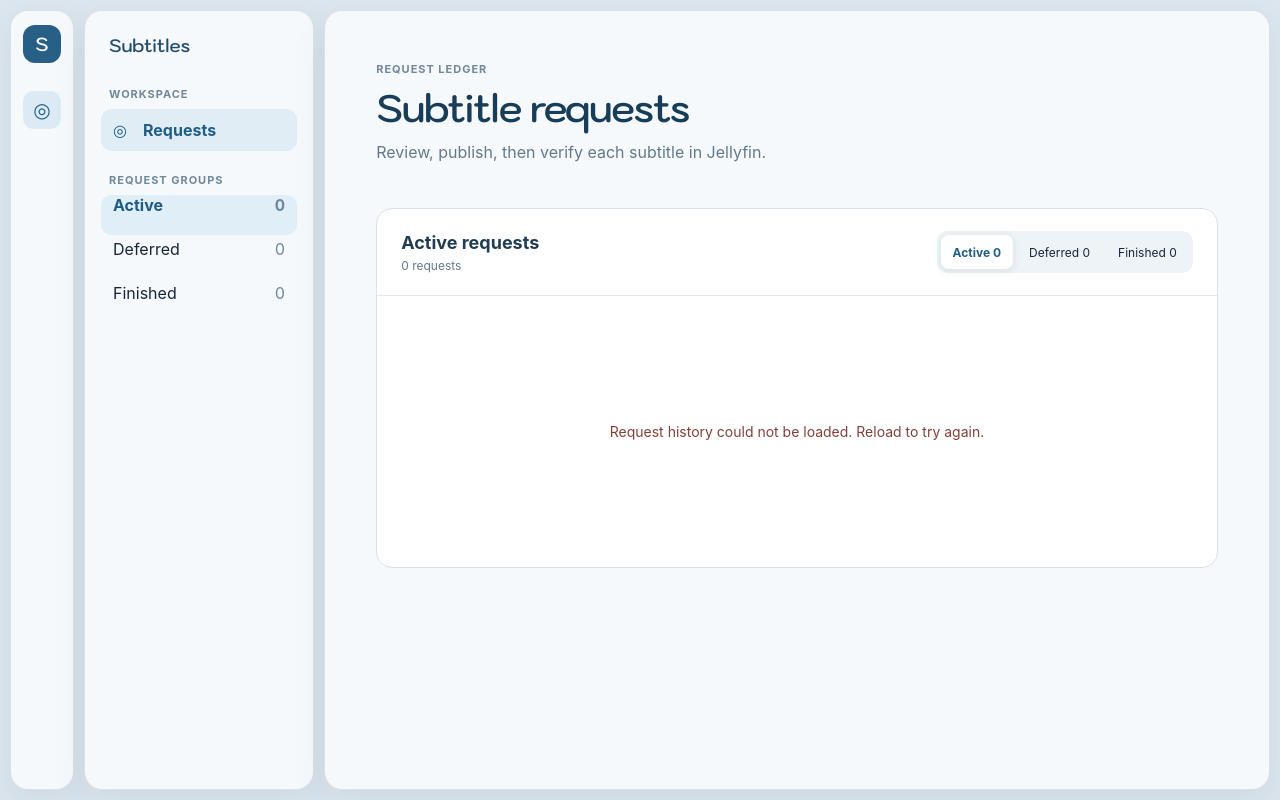
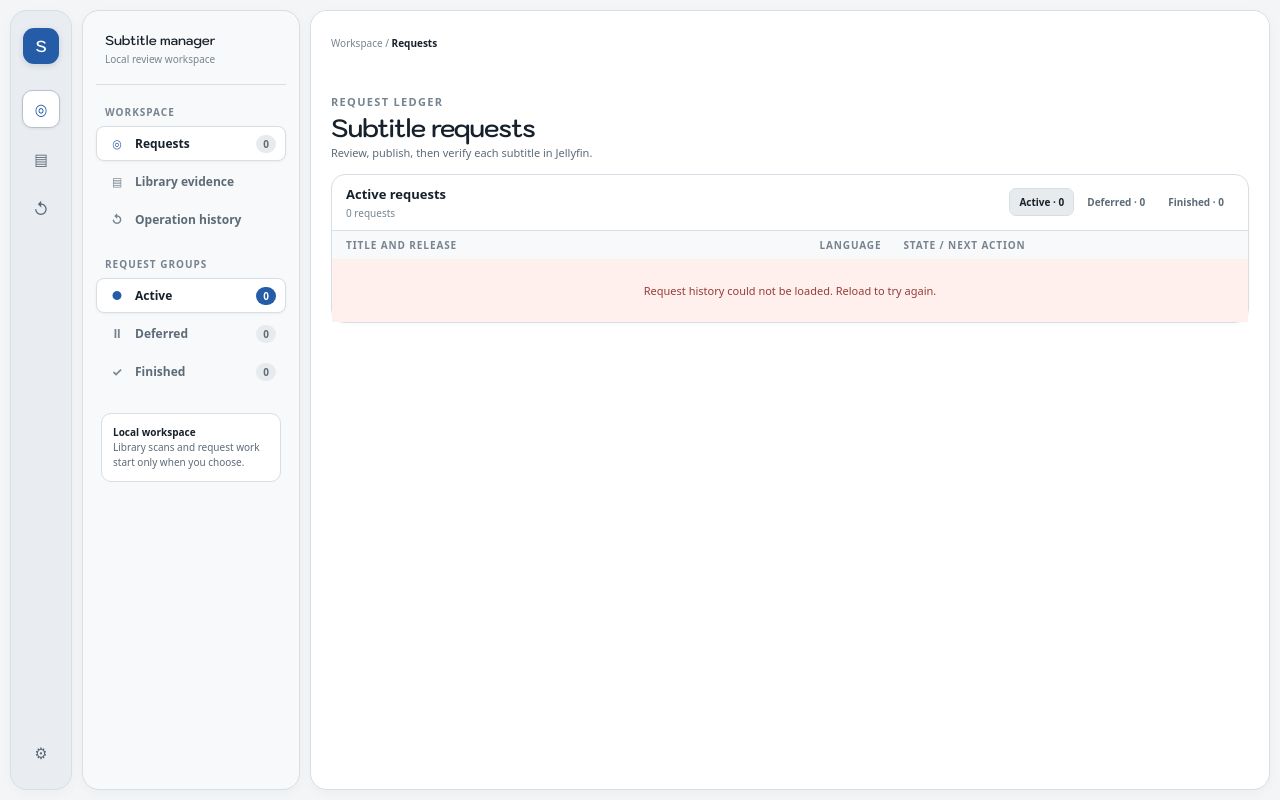
Before and after one commit to AgkTF/jellyfin-subtitle-manager, a React app: page / in a window 1280 px wide. Built offline with nearby package versions, Linux system fonts and the light colour scheme; no server answers.

Commit message:
fix(ui): align workspace with approved design

```diff
--- a/src/client/main.tsx
+++ b/src/client/main.tsx
@@ -10,10 +10,16 @@ interface RequestLists {
   deferred: unknown[];
 }
 
+const groups = ["active", "deferred", "finished"] as const;
 const groupLabels: Record<RequestGroup, string> = {
   active: "Active",
   deferred: "Deferred",
   finished: "Finished",
+};
+const groupIcons: Record<RequestGroup, string> = {
+  active: "●",
+  deferred: "Ⅱ",
+  finished: "✓",
 };
 
 function isRequestLists(value: unknown): value is RequestLists {
@@ -62,58 +68,93 @@ function RequestWorkspace() {
   };
   const selectedLabel = groupLabels[selectedGroup];
 
-  const groupButton = (group: RequestGroup, className: string) => (
+  return (
+    <div className="workspace-canvas">
+      <section aria-label="Subtitle review workspace" className="workspace-shell">
+        <aside aria-label="Workspace rail" className="icon-rail">
+          <div aria-label="Subtitle manager" className="brand-mark">
+            S
+          </div>
+          <div aria-hidden="true" className="rail-button is-active" title="Requests">
+            ◎
+          </div>
+          <div aria-hidden="true" className="rail-button rail-library" title="Library evidence">
+            ▤
+          </div>
+          <div aria-hidden="true" className="rail-button rail-history" title="Operation history">
+            ↺
+          </div>
+          <div aria-hidden="true" className="rail-button rail-settings" title="Settings">
+            ⚙
+          </div>
+        </aside>
+
+        <aside aria-label="Request navigation" className="workspace-navigation">
+          <header className="product-name">
+            <strong>Subtitle manager</strong>
+            <span>Local review workspace</span>
+          </header>
+
+          <span className="navigation-label">Workspace</span>
+          <nav aria-label="Workspace">
+            <div aria-current="page" className="navigation-item is-active">
+              <span className="navigation-icon" aria-hidden="true">◎</span>
+              <span>Requests</span>
+              <span className="navigation-count">{counts.active}</span>
+            </div>
+            <div className="navigation-item is-unavailable">
+              <span className="navigation-icon" aria-hidden="true">▤</span>
+              <span>Library evidence</span>
+            </div>
+            <div className="navigation-item is-unavailable">
+              <span className="navigation-icon" aria-hidden="true">↺</span>
+              <span>Operation history</span>
+            </div>
+          </nav>
+
+          <span className="navigation-label">Request groups</span>
+          <nav aria-label="Requests" className="request-groups">
+            {groups.map((group) => (
               <button
                 aria-label={`${groupLabels[group]} ${counts[group]}`}
                 aria-pressed={selectedGroup === group}
-      className={`${className} ${selectedGroup === group ? "is-selected" : ""}`}
+                className={`group-button ${selectedGroup === group ? "is-active" : ""}`}
                 key={group}
                 onClick={() => setSelectedGroup(group)}
                 type="button"
               >
+                <span className="navigation-icon" aria-hidden="true">{groupIcons[group]}</span>
                 <span>{groupLabels[group]}</span>
-      <span className="count">{counts[group]}</span>
+                <span className="navigation-count">{counts[group]}</span>
               </button>
-  );
+            ))}
+          </nav>
 
-  return (
-    <div className="workspace-shell">
-      <aside aria-label="Workspace rail" className="icon-rail">
-        <div aria-label="Subtitle manager" className="brand-mark">
-          S
-        </div>
-        <div aria-hidden="true" className="rail-marker">
-          ◎
+          <div className="sidebar-note">
+            <strong>Local workspace</strong>
+            <br />
+            Library scans and request work start only when you choose.
           </div>
         </aside>
 
-      <aside className="workspace-navigation">
-        <div className="brand-name">Subtitles</div>
-        <p className="navigation-label">Workspace</p>
-        <div className="primary-location" aria-current="page">
-          <span aria-hidden="true">◎</span>
-          <span>Requests</span>
+        <main className="request-ledger">
+          <header className="topbar">
+            <div className="breadcrumb" aria-label="Breadcrumb">
+              Workspace <span aria-hidden="true">/</span> <strong>Requests</strong>
             </div>
+          </header>
 
-        <p className="navigation-label">Request groups</p>
-        <nav aria-label="Requests" className="request-groups">
-          {(["active", "deferred", "finished"] as const).map((group) =>
-            groupButton(group, "group-button"),
-          )}
-        </nav>
-      </aside>
-
-      <main className="request-ledger">
+          <div className="ledger-content">
             <header className="ledger-heading">
               <div>
-            <p className="eyebrow">Request ledger</p>
+                <span className="eyebrow">Request ledger</span>
                 <h1>Subtitle requests</h1>
                 <p>Review, publish, then verify each subtitle in Jellyfin.</p>
               </div>
             </header>
 
             <section aria-labelledby="request-group-heading" className="request-panel">
-          <div className="panel-heading">
+              <header className="panel-heading">
                 <div>
                   <h2 id="request-group-heading">{selectedLabel} requests</h2>
                   <p>
@@ -121,37 +162,40 @@ function RequestWorkspace() {
                   </p>
                 </div>
                 <div aria-label="Request groups" className="queue-tabs" role="tablist">
-              {(["active", "deferred", "finished"] as const).map((group) => (
+                  {groups.map((group) => (
                     <button
                       aria-selected={selectedGroup === group}
-                  className={selectedGroup === group ? "is-selected" : ""}
+                      className={selectedGroup === group ? "is-active" : ""}
                       key={group}
                       onClick={() => setSelectedGroup(group)}
                       role="tab"
                       type="button"
                     >
-                  {groupLabels[group]} {counts[group]}
+                      {groupLabels[group]} · {counts[group]}
                     </button>
                   ))}
                 </div>
+              </header>
+
+              <div aria-label={`${selectedLabel} subtitle requests`} role="table">
+                <div className="request-table-heading" role="row">
+                  <span role="columnheader">Title and release</span>
+                  <span role="columnheader">Language</span>
+                  <span role="columnheader">State / next action</span>
+                  <span aria-hidden="true" />
                 </div>
-
                 {loadFailed ? (
                   <div className="load-error" role="alert">
                     Request history could not be loaded. Reload to try again.
                   </div>
                 ) : (
-            <div
-              aria-label={`${selectedLabel} subtitle requests`}
-              className="empty-request-group"
-              role="region"
-            >
-              <span aria-hidden="true">—</span>
-              <p>Nothing in this request group.</p>
+                  <div className="empty-request-group">Nothing in this request group.</div>
+                )}
               </div>
-          )}
             </section>
+          </div>
         </main>
+      </section>
     </div>
   );
 }
--- a/src/client/styles.css
+++ b/src/client/styles.css
@@ -1,21 +1,36 @@
 @font-face {
-  font-family: "Kodchasan";
+  font-family: "Kodchasan Local";
   font-style: normal;
   font-weight: 500;
+  font-display: swap;
   src: url("./assets/kodchasan/Kodchasan-Medium.ttf") format("truetype");
 }
 
 @font-face {
-  font-family: "Kodchasan";
+  font-family: "Kodchasan Local";
   font-style: normal;
   font-weight: 600;
+  font-display: swap;
   src: url("./assets/kodchasan/Kodchasan-SemiBold.ttf") format("truetype");
 }
 
 :root {
-  color: #17253b;
-  background: #dce6ee;
-  font-family: Inter, ui-sans-serif, system-ui, -apple-system, BlinkMacSystemFont, "Segoe UI", sans-serif;
+  --canvas: #f3f5f7;
+  --rail: #e9edf1;
+  --panel: #ffffff;
+  --panel-subtle: #f8f9fa;
+  --border: #d8dee5;
+  --border-strong: #b7c1cc;
+  --text: #17212b;
+  --muted: #5d6b78;
+  --faint: #778490;
+  --tab-background: #e8ebee;
+  --hover: #f0f3f5;
+  --accent: #255ca8;
+  --focus: #174f95;
+  color: var(--text);
+  background: var(--canvas);
+  font-family: ui-sans-serif, system-ui, -apple-system, BlinkMacSystemFont, "Segoe UI", Arial, Tahoma, sans-serif;
   font-synthesis: none;
   text-rendering: optimizeLegibility;
 }
@@ -24,318 +39,477 @@
   box-sizing: border-box;
 }
 
+html {
+  min-width: 320px;
+  scroll-behavior: smooth;
+}
+
 body {
-  margin: 0;
   min-width: 320px;
   min-height: 100vh;
+  margin: 0;
 }
 
 button {
   color: inherit;
   font: inherit;
+  -webkit-tap-highlight-color: transparent;
 }
 
 button:focus-visible {
-  outline: 3px solid #246b9e;
+  outline: 3px solid var(--focus);
   outline-offset: 3px;
+}
+
+.workspace-canvas {
+  min-height: 100vh;
+  padding: 10px;
+  background: var(--canvas);
 }
 
 .workspace-shell {
   display: grid;
-  grid-template-columns: 64px 230px minmax(0, 1fr);
+  grid-template-columns: 62px 218px minmax(0, 1fr);
   gap: 10px;
-  min-height: 100vh;
-  padding: 10px;
+  width: 100%;
+  min-height: calc(100vh - 20px);
 }
 
 .icon-rail,
 .workspace-navigation,
 .request-ledger {
-  border: 1px solid rgba(56, 83, 108, 0.15);
-  border-radius: 18px;
-  background: rgba(248, 251, 253, 0.92);
-  box-shadow: 0 12px 35px rgba(38, 63, 84, 0.08);
+  border: 1px solid var(--border);
+  border-radius: 17px;
+  box-shadow: 0 3px 12px rgba(31, 44, 57, 0.035);
 }
 
 .icon-rail {
   display: flex;
   flex-direction: column;
   align-items: center;
-  gap: 28px;
-  padding: 14px 8px;
-  color: #526a7f;
+  gap: 12px;
+  padding: 17px 10px;
+  background: var(--rail);
 }
 
 .brand-mark {
   display: grid;
-  width: 38px;
-  height: 38px;
+  width: 36px;
+  height: 36px;
+  margin-bottom: 14px;
   place-items: center;
-  border-radius: 12px;
-  color: #f8fbfd;
-  background: #285f86;
-  font-family: "Kodchasan", sans-serif;
-  font-size: 19px;
+  border-radius: 11px;
+  color: #fff;
+  background: var(--accent);
+  box-shadow: 0 2px 6px rgba(29, 44, 57, 0.14);
+  font-family: "Kodchasan Local", sans-serif;
   font-weight: 600;
+  letter-spacing: -0.015em;
 }
 
-.rail-marker {
+.rail-button {
   display: grid;
   width: 38px;
   height: 38px;
   place-items: center;
-  border-radius: 11px;
-  color: #225f89;
-  background: #dbeaf4;
-  font-size: 20px;
+  border: 1px solid transparent;
+  border-radius: 10px;
+  color: var(--muted);
+}
+
+.rail-button.is-active {
+  color: var(--accent);
+  border-color: var(--border-strong);
+  background: var(--panel);
+  box-shadow: 0 1px 3px rgba(27, 39, 51, 0.08);
+}
+
+.rail-settings {
+  margin-top: auto;
 }
 
 .workspace-navigation {
-  padding: 22px 16px;
+  min-width: 0;
+  padding: 20px 13px 16px;
+  background: var(--panel-subtle);
 }
 
-.brand-name,
-h1 {
-  font-family: "Kodchasan", sans-serif;
-  font-weight: 600;
+.product-name {
+  padding: 1px 9px 18px;
+  border-bottom: 1px solid var(--border);
 }
 
-.brand-name {
-  margin: 1px 8px 30px;
-  color: #224d6c;
-  font-size: 18px;
+.product-name strong {
+  display: block;
+  font-family: "Kodchasan Local", sans-serif;
+  font-size: 13px;
+  font-weight: 600;
   letter-spacing: -0.01em;
 }
 
-.navigation-label,
+.product-name span {
+  display: block;
+  margin-top: 3px;
+  color: var(--faint);
+  font-size: 10px;
+}
+
+.navigation-label {
+  display: block;
+  margin: 20px 9px 7px;
+  color: var(--faint);
+  font-size: 10px;
+  font-weight: 820;
+  letter-spacing: 0.1em;
+  text-transform: uppercase;
+}
+
+.workspace-navigation nav,
+.request-groups {
+  display: grid;
+  gap: 3px;
+}
+
+.navigation-item,
+.group-button {
+  display: grid;
+  grid-template-columns: 22px 1fr auto;
+  align-items: center;
+  gap: 7px;
+  width: 100%;
+  min-height: 35px;
+  padding: 7px 9px;
+  border: 1px solid transparent;
+  border-radius: 8px;
+  color: var(--muted);
+  background: transparent;
+  font-size: 12px;
+  font-weight: 680;
+  text-align: left;
+}
+
+.group-button {
+  cursor: pointer;
+}
+
+.group-button:hover {
+  color: var(--text);
+  background: var(--hover);
+}
+
+.navigation-item.is-active,
+.group-button.is-active {
+  color: var(--text);
+  border-color: var(--border);
+  background: var(--panel);
+  box-shadow: 0 1px 3px rgba(30, 43, 55, 0.06);
+}
+
+.navigation-icon {
+  color: var(--faint);
+  font-size: 12px;
+  text-align: center;
+}
+
+.navigation-item.is-active .navigation-icon,
+.group-button.is-active .navigation-icon {
+  color: var(--accent);
+}
+
+.navigation-count {
+  min-width: 20px;
+  padding: 2px 5px;
+  border-radius: 999px;
+  color: var(--muted);
+  background: var(--tab-background);
+  font-size: 10px;
+  text-align: center;
+}
+
+.group-button.is-active .navigation-count {
+  color: #fff;
+  background: var(--accent);
+}
+
+.sidebar-note {
+  margin: 24px 5px 0;
+  padding: 11px;
+  border: 1px solid var(--border);
+  border-radius: 10px;
+  color: var(--muted);
+  background: var(--panel);
+  font-size: 10px;
+  line-height: 1.5;
+}
+
+.sidebar-note strong {
+  color: var(--text);
+}
+
+.request-ledger {
+  min-width: 0;
+  max-height: calc(100vh - 20px);
+  overflow: auto;
+  background: var(--panel);
+}
+
+.topbar {
+  position: sticky;
+  z-index: 5;
+  top: 0;
+  display: flex;
+  min-height: 58px;
+  align-items: center;
+  justify-content: space-between;
+  gap: 20px;
+  padding: 12px 20px 6px;
+  background: color-mix(in srgb, var(--panel) 92%, transparent);
+  backdrop-filter: blur(12px);
+}
+
+.breadcrumb {
+  min-width: 0;
+  color: var(--faint);
+  font-size: 10px;
+}
+
+.breadcrumb strong {
+  color: var(--text);
+}
+
+.ledger-content {
+  padding: 18px 20px 48px;
+}
+
+.ledger-heading {
+  display: flex;
+  align-items: flex-end;
+  justify-content: space-between;
+  gap: 20px;
+  margin: 2px 0 14px;
+}
+
 .eyebrow {
-  margin: 22px 8px 8px;
-  color: #71879a;
+  color: var(--faint);
   font-size: 11px;
-  font-weight: 700;
+  font-weight: 800;
+  line-height: 1.2;
+  letter-spacing: 0.12em;
+  text-transform: uppercase;
+}
+
+h1 {
+  margin: 3px 0;
+  font-family: "Kodchasan Local", sans-serif;
+  font-size: 25px;
+  font-weight: 600;
+  line-height: 1.1;
+  letter-spacing: -0.035em;
+}
+
+.ledger-heading p {
+  margin: 0;
+  color: var(--muted);
+  font-size: 11px;
+}
+
+.request-panel {
+  border: 1px solid var(--border);
+  border-radius: 14px;
+  background: var(--panel);
+  box-shadow: 0 1px 3px rgba(29, 42, 53, 0.035);
+}
+
+.panel-heading {
+  display: flex;
+  min-height: 47px;
+  align-items: center;
+  justify-content: space-between;
+  gap: 16px;
+  padding: 10px 14px;
+  border-bottom: 1px solid var(--border);
+}
+
+.panel-heading h2 {
+  margin: 0;
+  font-size: 13px;
+  font-weight: 780;
+}
+
+.panel-heading p {
+  margin: 3px 0 0;
+  color: var(--faint);
+  font-size: 10px;
+}
+
+.queue-tabs {
+  display: flex;
+  gap: 3px;
+}
+
+.queue-tabs button {
+  min-height: 28px;
+  padding: 5px 9px;
+  border: 1px solid transparent;
+  border-radius: 7px;
+  color: var(--muted);
+  background: transparent;
+  cursor: pointer;
+  font-size: 10px;
+  font-weight: 760;
+}
+
+.queue-tabs button.is-active {
+  color: var(--text);
+  border-color: var(--border);
+  background: var(--tab-background);
+}
+
+.request-table-heading {
+  display: grid;
+  grid-template-columns: minmax(190px, 1.4fr) 72px minmax(180px, 0.9fr) 22px;
+  gap: 12px;
+  align-items: center;
+  padding: 7px 14px;
+  color: var(--faint);
+  background: var(--panel-subtle);
+  font-size: 10px;
+  font-weight: 820;
   letter-spacing: 0.09em;
   text-transform: uppercase;
 }
 
-.primary-location {
-  display: grid;
-  grid-template-columns: 22px 1fr;
-  gap: 8px;
-  align-items: center;
-  min-height: 42px;
-  padding: 0 12px;
-  border-radius: 11px;
-  color: #205d87;
-  background: #e1edf5;
-  font-weight: 700;
-}
-
-.request-groups {
-  display: grid;
-  gap: 4px;
-}
-
-.group-button {
-  display: flex;
-  justify-content: space-between;
-  width: 100%;
-  min-height: 40px;
-  padding: 0 12px;
-  border: 0;
-  border-radius: 10px;
-  background: transparent;
-  cursor: pointer;
-  text-align: left;
-}
-
-.group-button:hover {
-  background: #edf4f8;
-}
-
-.group-button.is-selected {
-  color: #1e5b84;
-  background: #dfeef7;
-  font-weight: 700;
-}
-
-.count {
-  color: #71879a;
-  font-variant-numeric: tabular-nums;
-}
-
-.request-ledger {
-  padding: clamp(24px, 4vw, 52px);
-  overflow: hidden;
-}
-
-.ledger-heading {
-  display: flex;
-  justify-content: space-between;
-  align-items: flex-start;
-  margin-bottom: 30px;
-}
-
-.ledger-heading .eyebrow {
-  margin: 0 0 7px;
-}
-
-h1,
-h2,
-p {
-  margin-top: 0;
-}
-
-h1 {
-  margin-bottom: 9px;
-  color: #173d58;
-  font-size: clamp(28px, 3vw, 42px);
-  letter-spacing: -0.035em;
-}
-
-.ledger-heading p:last-child,
-.panel-heading p {
-  color: #63798b;
-}
-
-.request-panel {
-  min-height: 360px;
-  border: 1px solid #d7e2e9;
-  border-radius: 16px;
-  background: #fff;
-}
-
-.panel-heading {
-  display: flex;
-  justify-content: space-between;
-  gap: 20px;
-  align-items: center;
-  padding: 22px 24px;
-  border-bottom: 1px solid #e2e9ee;
-}
-
-.panel-heading h2 {
-  margin-bottom: 5px;
-  color: #203d54;
-  font-size: 18px;
-}
-
-.panel-heading p {
-  margin-bottom: 0;
-  font-size: 12px;
-}
-
-.queue-tabs {
-  display: flex;
-  gap: 4px;
-  padding: 4px;
-  border-radius: 11px;
-  background: #edf3f6;
-}
-
-.queue-tabs button {
-  min-height: 34px;
-  padding: 0 12px;
-  border: 0;
-  border-radius: 8px;
-  background: transparent;
-  cursor: pointer;
-  font-size: 12px;
-}
-
-.queue-tabs button.is-selected {
-  color: #205d87;
-  background: #fff;
-  box-shadow: 0 2px 8px rgba(47, 72, 92, 0.11);
-  font-weight: 700;
-}
-
 .empty-request-group,
 .load-error {
-  display: grid;
-  min-height: 270px;
-  place-content: center;
-  justify-items: center;
-  padding: 30px;
-  color: #71879a;
+  padding: 24px;
+  color: var(--muted);
+  font-size: 11px;
   text-align: center;
 }
 
-.empty-request-group > span {
-  display: grid;
-  width: 44px;
-  height: 44px;
-  margin-bottom: 12px;
-  place-items: center;
-  border-radius: 14px;
-  color: #427397;
-  background: #e6f0f6;
+.load-error {
+  color: #943d38;
+  background: #fff0ee;
 }
 
-.empty-request-group p,
-.load-error {
-  margin-bottom: 0;
-  font-size: 14px;
-}
-
-.load-error {
-  color: #824039;
+@media (max-width: 1100px) {
+  .workspace-shell {
+    grid-template-columns: 56px 190px minmax(0, 1fr);
+  }
 }
 
 @media (max-width: 760px) {
+  .workspace-canvas {
+    padding: 6px;
+  }
+
   .workspace-shell {
     grid-template-columns: 1fr;
-    min-height: auto;
+    gap: 7px;
+    min-height: calc(100vh - 12px);
+    align-content: start;
   }
 
   .icon-rail {
+    min-height: 50px;
+    flex-direction: row;
+    justify-content: space-between;
+    padding: 6px 12px;
+  }
+
+  .brand-mark {
+    width: 32px;
+    height: 32px;
+    margin: 0;
+    border-radius: 9px;
+  }
+
+  .rail-library,
+  .rail-history {
     display: none;
   }
 
-  .workspace-navigation {
-    padding: 16px;
+  .rail-settings {
+    margin: 0;
   }
 
-  .brand-name {
-    margin-bottom: 16px;
+  .workspace-navigation {
+    padding: 10px;
   }
 
-  .primary-location,
+  .product-name,
+  .sidebar-note,
+  .workspace-navigation > nav[aria-label="Workspace"],
   .workspace-navigation > .navigation-label:first-of-type {
     display: none;
   }
 
-  .navigation-label {
-    margin-top: 8px;
+  .workspace-navigation .navigation-label {
+    margin: 0 4px 6px;
   }
 
   .request-groups {
-    grid-template-columns: repeat(3, minmax(0, 1fr));
+    grid-template-columns: repeat(3, 1fr);
   }
 
   .group-button {
-    justify-content: center;
-    gap: 6px;
-    padding: 0 6px;
+    grid-template-columns: 1fr auto;
+    padding: 6px 8px;
+  }
+
+  .group-button .navigation-icon {
+    display: none;
   }
 
   .request-ledger {
-    padding: 24px 18px;
+    min-height: calc(100vh - 149px);
+    max-height: none;
+    overflow: visible;
+  }
+
+  .topbar {
+    min-height: 48px;
+    flex-wrap: wrap;
+    gap: 7px;
+    padding: 9px 13px;
+  }
+
+  .breadcrumb {
+    flex: 1 0 100%;
+  }
+
+  .ledger-content {
+    padding: 13px 12px 35px;
+  }
+
+  .ledger-heading {
+    align-items: flex-start;
+  }
+
+  h1 {
+    font-size: 23px;
   }
 
   .panel-heading {
-    padding: 18px;
+    display: block;
   }
 
-  .queue-tabs {
+  .queue-tabs,
+  .request-table-heading {
     display: none;
   }
 }
 
 @media (prefers-reduced-motion: reduce) {
+  html {
+    scroll-behavior: auto;
+  }
+
   *,
   *::before,
   *::after {
-    scroll-behavior: auto !important;
+    animation-duration: 0.01ms !important;
+    animation-iteration-count: 1 !important;
     transition-duration: 0.01ms !important;
   }
 }
```
Also changed, not shown: test/browser/empty-workspace.spec.ts (+17 -0 lines). Lines whose indentation alone changed are shown as unchanged.
